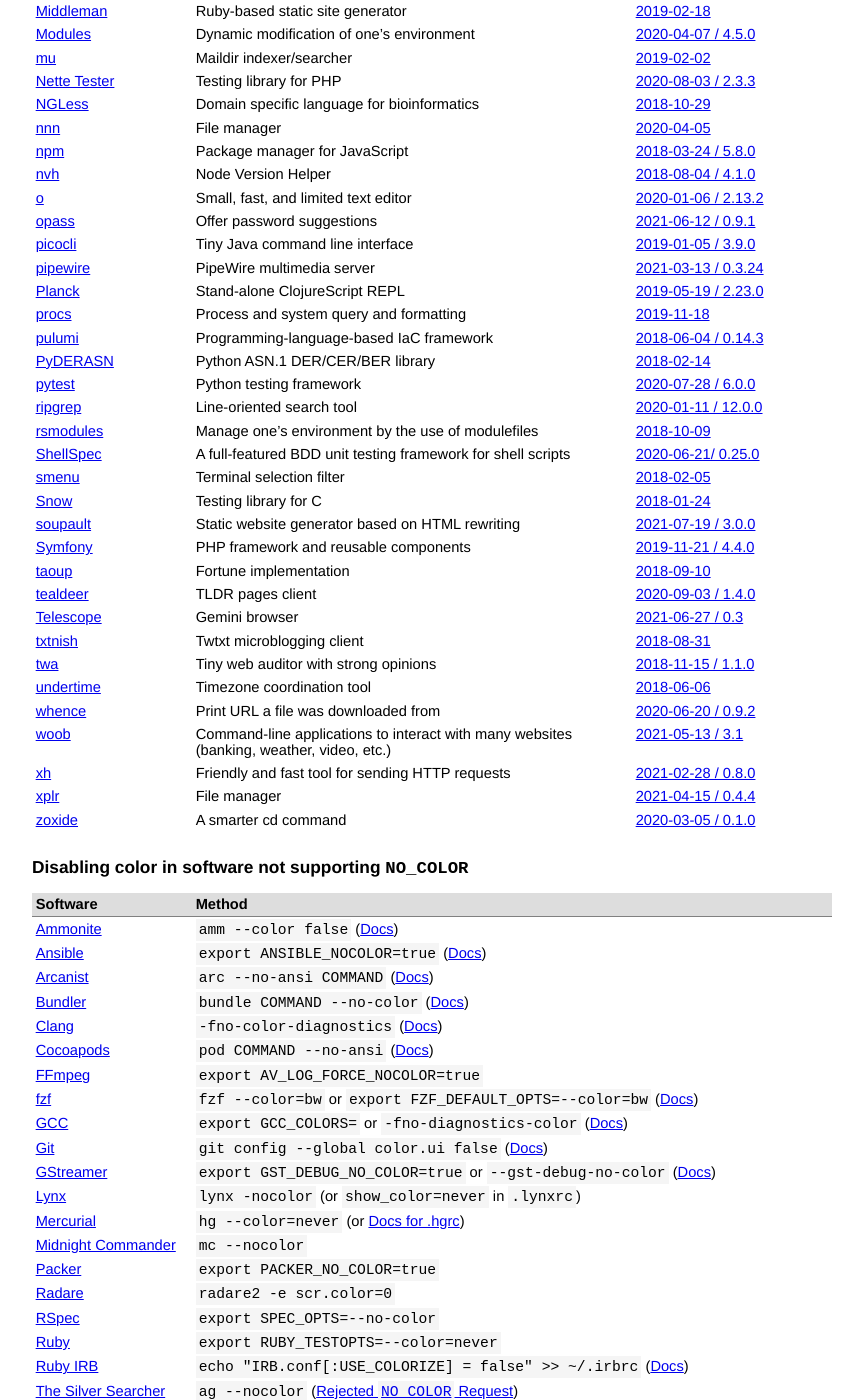
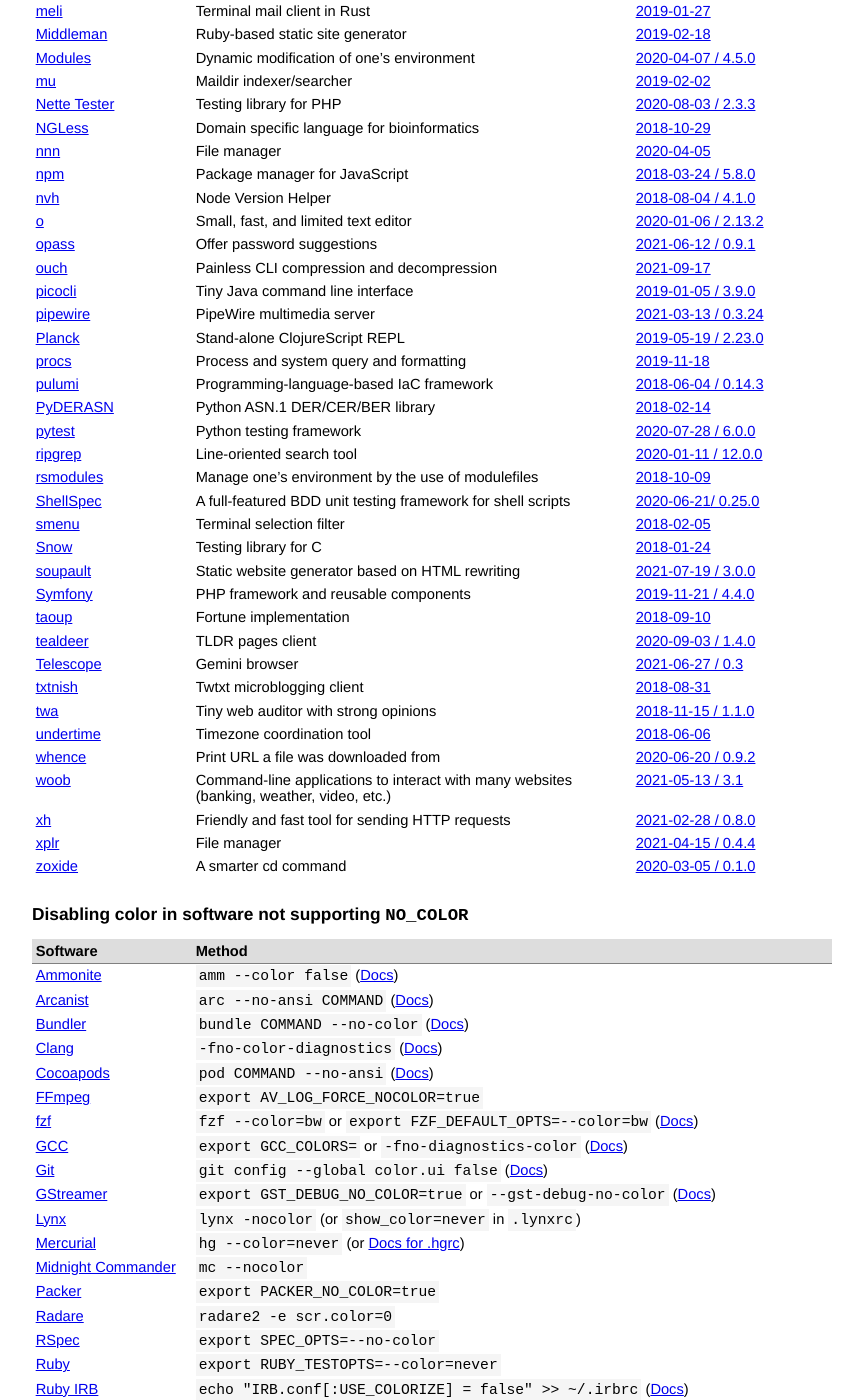
Before and after one commit to jcs/no_color, a Jekyll site: the page built from index.md, in a window 1280 px wide and 1400 px high, scrolled down 2537 px. Shown: the whole window, without its empty margins (208-1071 px from the left). Built offline with Jekyll 4.4.1, drawn with Linux system fonts in a browser that asks for light colours; our own code applies the rules of GitHub Pages for plain Markdown files; some of the changed text lies outside the part shown.

Commit message:
Move Ansible to NO_COLOR supporting software list (#132)

```diff
--- a/index.md
+++ b/index.md
@@ -98,6 +98,7 @@ color via `NO_COLOR`.
 |:-|:-|:-|
 | [alogview](https://github.com/flimberger/alogview) | Android logcat Filter | [2018-10-31](https://github.com/flimberger/alogview/commit/785e5608711d92a1c41733f9ecfa3ed2d335a940) |
 | [Ammonite](https://github.com/lihaoyi/Ammonite) | Scala Scripting | [2017-07-03 / 1.0.0](https://github.com/lihaoyi/Ammonite/releases/tag/1.0.0) |
+| [Ansible](https://github.com/ansible/ansible) | IT automation system | [2021-04-26 / 2.11.0](https://github.com/ansible/ansible/blob/stable-2.11/changelogs/CHANGELOG-v2.11.rst#v2-11-0) |
 | [Archey 4](https://github.com/HorlogeSkynet/archey4) | Python system information tool | [2020-09-26 / 4.8.0](https://github.com/HorlogeSkynet/archey4/releases/tag/v4.8.0) |
 | [Arduino CLI](https://github.com/arduino/arduino-cli) | Arduino command line tool  | [2021-09-02 / 0.19.0](https://github.com/arduino/arduino-cli/releases/tag/0.19.0) |
 | [bat](https://github.com/sharkdp/bat) | A cat(1) clone with syntax highlighting and Git integration | [2020-10-02 / 0.16.0](https://github.com/sharkdp/bat/releases/tag/v0.16.0) |
@@ -151,6 +152,7 @@ color via `NO_COLOR`.
 | [nvh](https://github.com/JohnRGee/nvh) | Node Version Helper | [2018-08-04 / 4.1.0](https://github.com/JohnRGee/nvh/releases/tag/v4.1.0) |
 | [o](https://github.com/xyproto/o) | Small, fast, and limited text editor | [2020-01-06 / 2.13.2](https://github.com/xyproto/o/tree/2.13.2) |
 | [opass](https://github.com/wiremoons/opass) | Offer password suggestions | [2021-06-12 / 0.9.1](https://github.com/wiremoons/opass/commit/02c593d510b23a1b8e5af40d04a475eeb5755491) |
+| [ouch](https://github.com/ouch-org/ouch) | Painless CLI compression and decompression | [2021-09-17](https://github.com/ouch-org/ouch/commit/b099e4ac206d09d345315a01688e31493c0e141a) |
 | [picocli](https://github.com/remkop/picocli/) | Tiny Java command line interface | [2019-01-05 / 3.9.0](https://github.com/remkop/picocli/releases/tag/v3.9.0#3.9.0-ANSI-heuristics) |
 | [pipewire](https://pipewire.org/) | PipeWire multimedia server | [2021-03-13 / 0.3.24](https://https://gitlab.freedesktop.org/pipewire/pipewire/-/commit/c974318686ced66546861494509d2ee93fc110d9) |
 | [Planck](https://planck-repl.org/) | Stand-alone ClojureScript REPL | [2019-05-19 / 2.23.0](https://github.com/planck-repl/planck/releases/tag/2.23.0) |
@@ -184,7 +186,6 @@ color via `NO_COLOR`.
 | Software | Method |
 |:-|:-|
 | [Ammonite](https://github.com/lihaoyi/Ammonite) | `amm --color false` ([Docs](https://ammonite.io/#1.0.0)) |
-| [Ansible](https://github.com/ansible/ansible) | `export ANSIBLE_NOCOLOR=true` ([Docs](http://docs.ansible.com/ansible/latest/intro_configuration.html#nocolor)) |
 | [Arcanist](https://github.com/phacility/arcanist) | `arc --no-ansi COMMAND` ([Docs](http://manpages.ubuntu.com/manpages/xenial/man1/arc.1.html)) |
 | [Bundler](https://bundler.io/) | `bundle COMMAND --no-color` ([Docs](https://bundler.io/v1.15/man/bundle.1.html)) |
 | [Clang](https://clang.llvm.org/) | `-fno-color-diagnostics` ([Docs](https://clang.llvm.org/docs/UsersManual.html#formatting-of-diagnostics)) |
```
